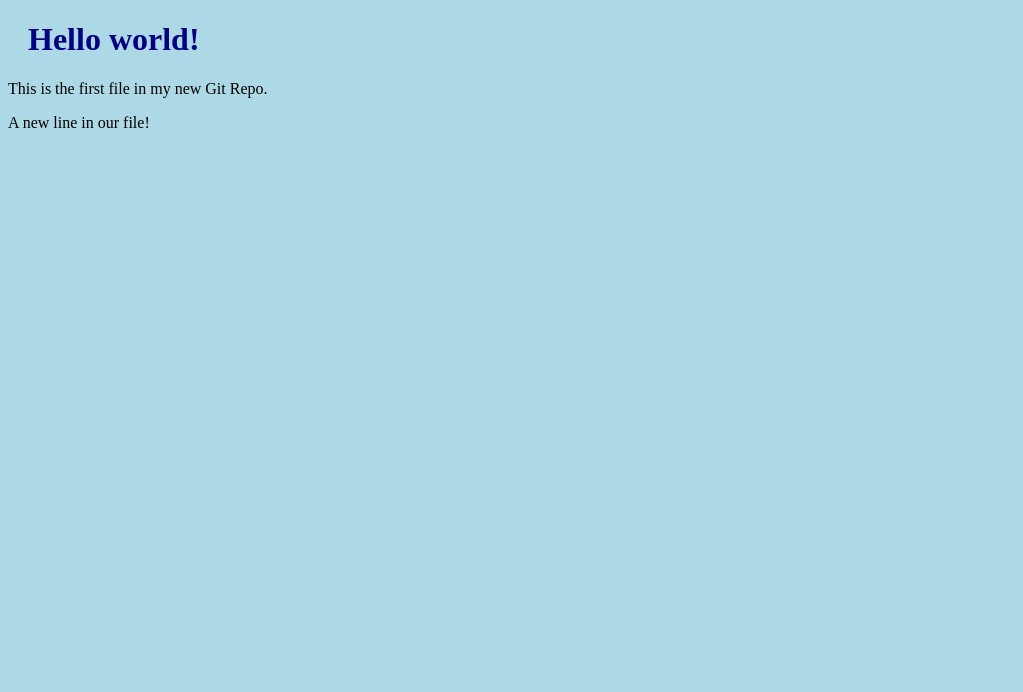
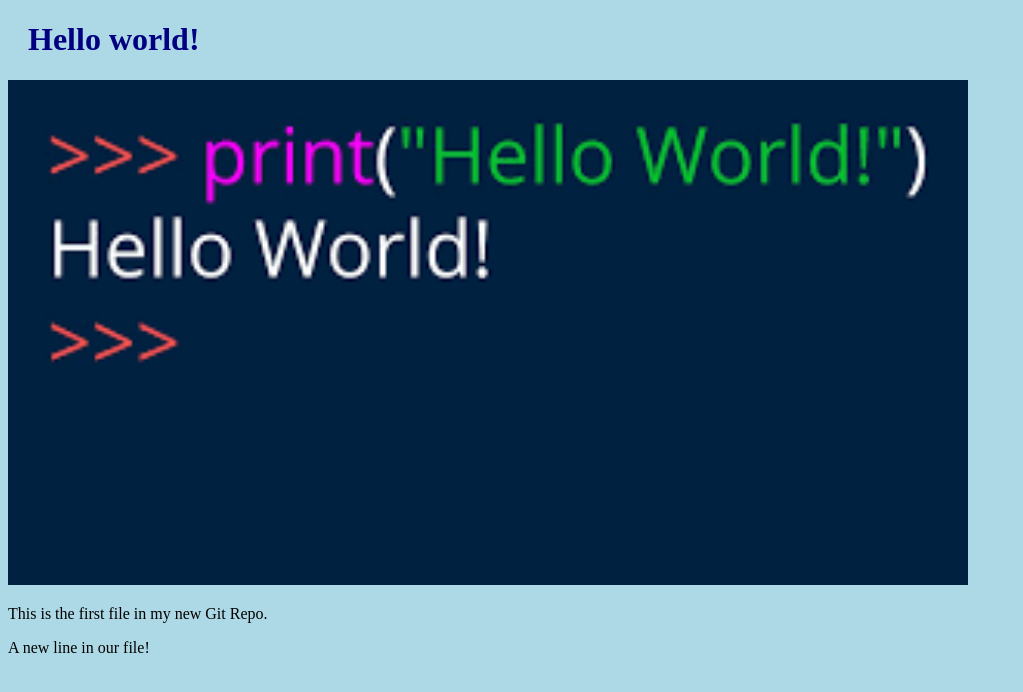
Before and after one commit to srpadmanabhuni/hworld2, a plain HTML site: page index.html in a window 1280 px wide. Shown: the whole page, without its empty margins (0-1023 px from the left). Drawn offline with Linux system fonts and the light colour scheme.

Commit message:
Added image to Hello World

```diff
--- a/index.html
+++ b/index.html
@@ -7,6 +7,8 @@
 <body>
 
 <h1>Hello world!</h1>
+<div><img src="hellow.png" alt="Hello World from Space"
+style="width:100%;max-width:960px"></div>
 <p>This is the first file in my new Git Repo.</p>
 <p>A new line in our file!</p>
 </body>
```
Also changed, not shown: hellow.png (added).
